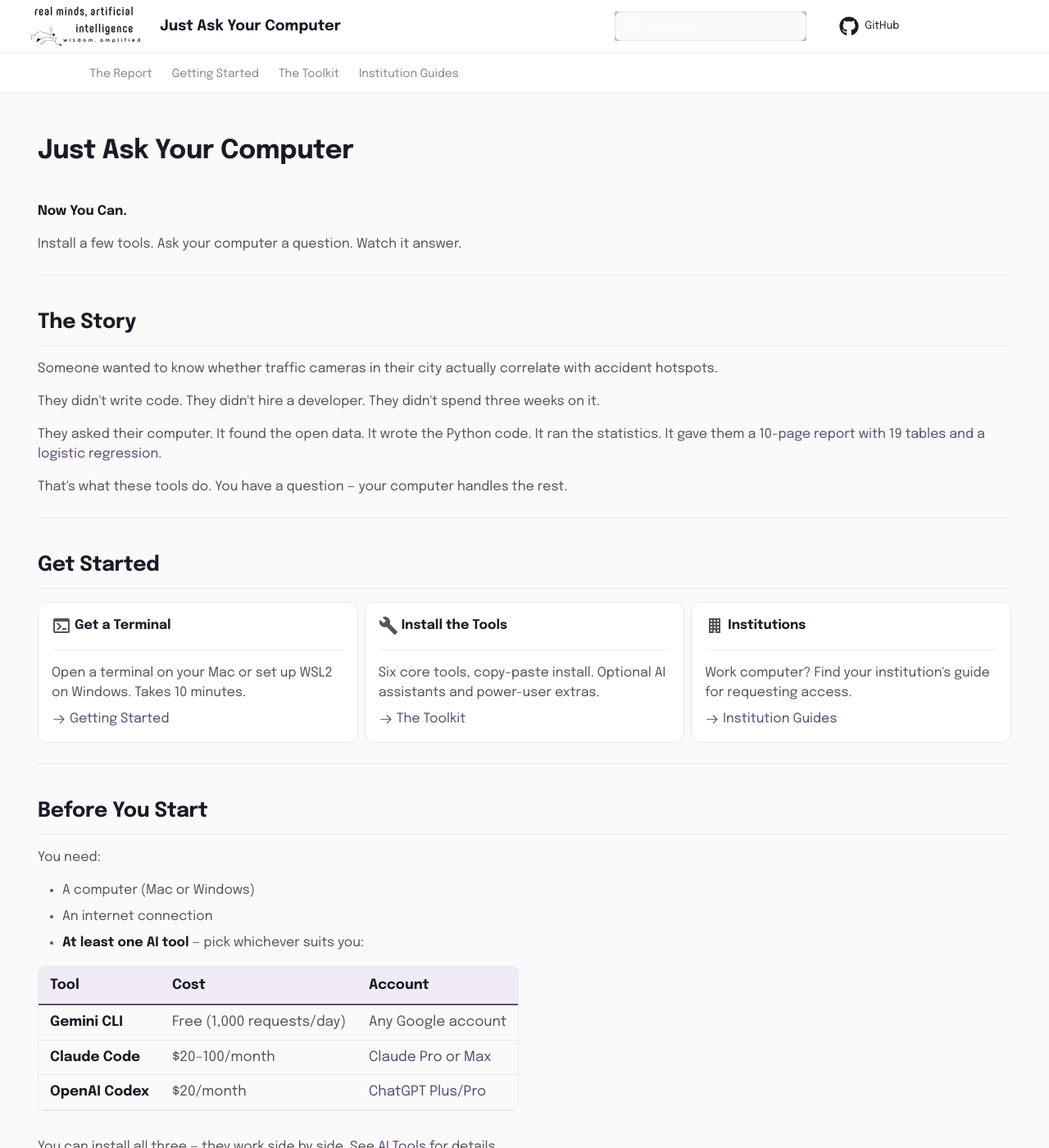
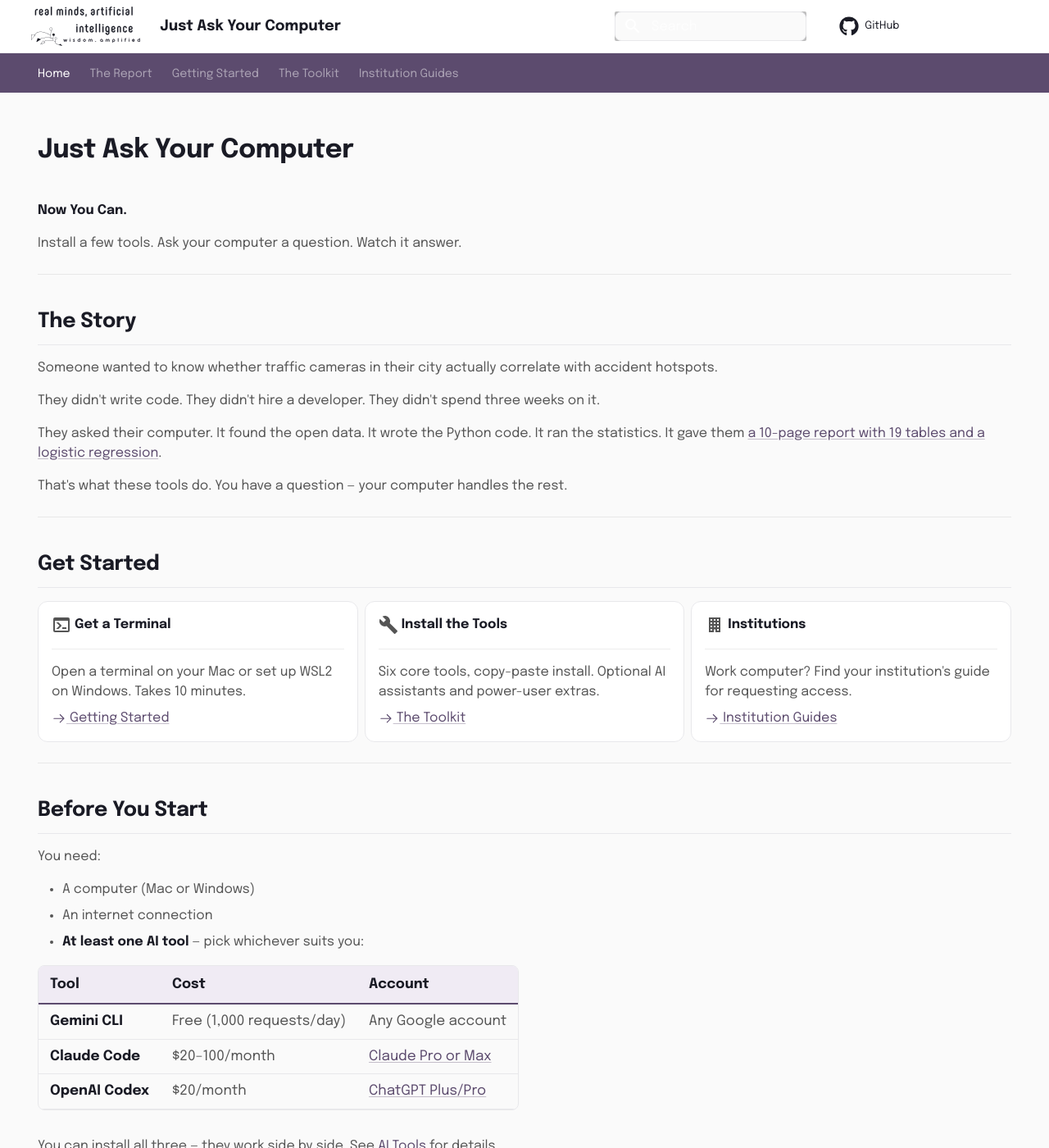
Before and after one commit to realmindsai/just-ask-your-computer, an MkDocs documentation site: the page built from docs/index.md, in a window 1280 px wide and 1400 px high. Shown: the whole window at 82% size. Built offline with MkDocs 1.6.1 and Material for MkDocs 9.7.7, drawn with Linux system fonts in a browser that asks for light colours; comment, search, counter and statistics services are not loaded.

Commit message:
fix: plum tab bar, underlined links for visibility
- Tab nav bar now plum background with white text
- Links get subtle underline so they're distinguishable from body text

Co-Authored-By: Claude Opus 4.6 <noreply@anthropic.com>

```diff
--- a/docs/assets/stylesheets/extra.css
+++ b/docs/assets/stylesheets/extra.css
@@ -51,18 +51,18 @@
 }
 
 .md-tabs {
-  background-color: var(--rmai-white);
-  border-bottom: 1px solid var(--rmai-border);
+  background-color: var(--rmai-plum);
+  border-bottom: none;
 }
 
 .md-tabs__link {
-  color: var(--rmai-text);
+  color: rgba(255, 255, 255, 0.7);
   font-weight: 500;
 }
 
 .md-tabs__link--active,
 .md-tabs__link:hover {
-  color: var(--rmai-plum);
+  color: #FFFFFF;
 }
 
 /* ── Logo sizing — match header text height ── */
@@ -112,15 +112,17 @@
   color: var(--rmai-black);
 }
 
-/* ── Links ── */
+/* ── Links — visible underline so they stand out from body text ── */
 .md-typeset a {
   color: var(--rmai-plum);
-  text-decoration: none;
+  text-decoration: underline;
+  text-decoration-color: rgba(92, 75, 110, 0.35);
+  text-underline-offset: 2px;
 }
 
 .md-typeset a:hover {
   color: var(--rmai-black);
-  text-decoration: underline;
+  text-decoration-color: var(--rmai-black);
 }
 
 /* ── Tables (clean, white cards) ── */
```
